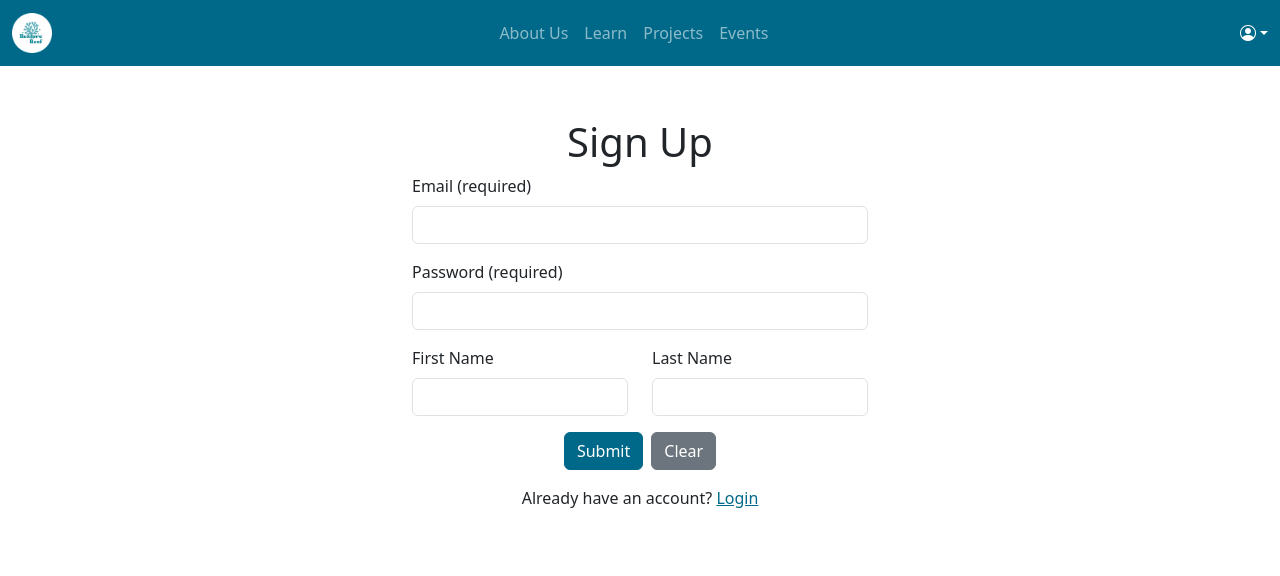
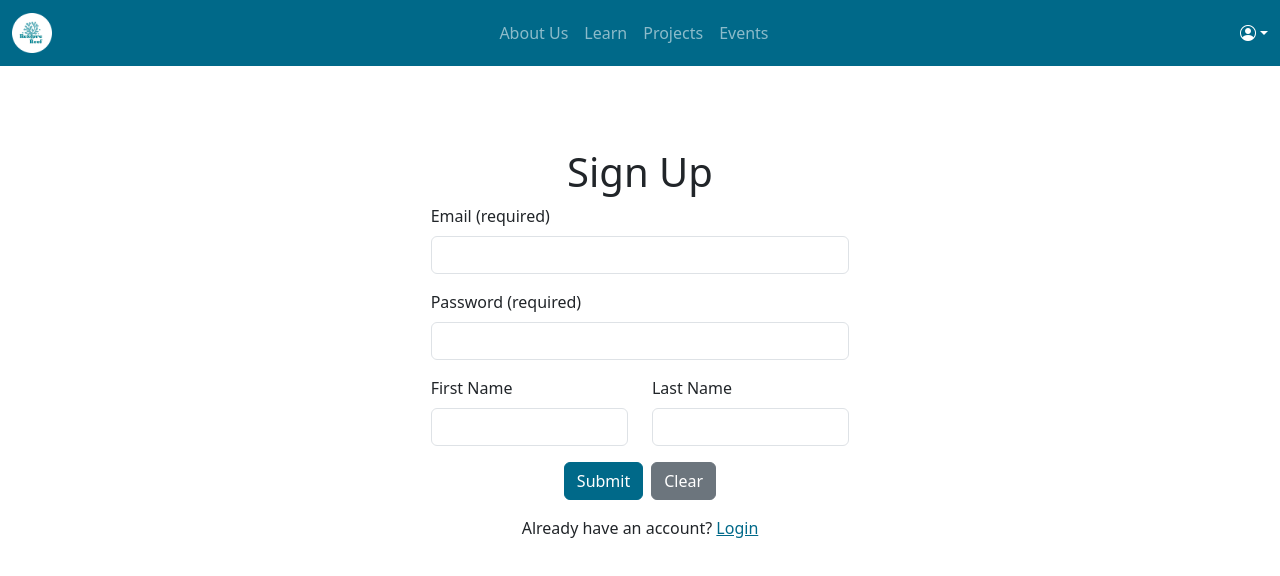
Before and after one commit to rcha0139/fit5032-assignment, a Vue app: page /signup in a window 1280 px wide. Shown: the top 576 px of the page. Built offline with nearby package versions, Linux system fonts and the light colour scheme.

Commit message:
added extra padding to signup view

```diff
--- a/src/views/SignupView.vue
+++ b/src/views/SignupView.vue
@@ -125,7 +125,7 @@ const validatePassword = (blur) => {
 
 <style scoped>
     .signup {
-    padding-top: 70px;
+        padding: 100px 40px 40px;
     }
 
     .btn-primary {
```
